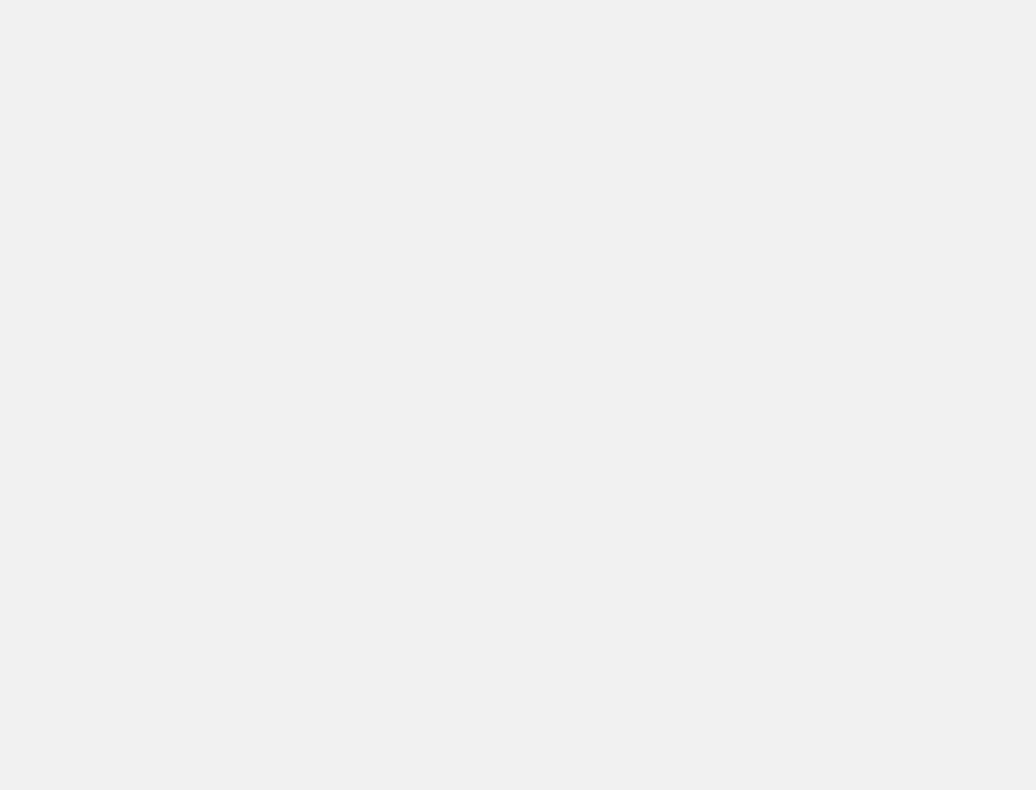
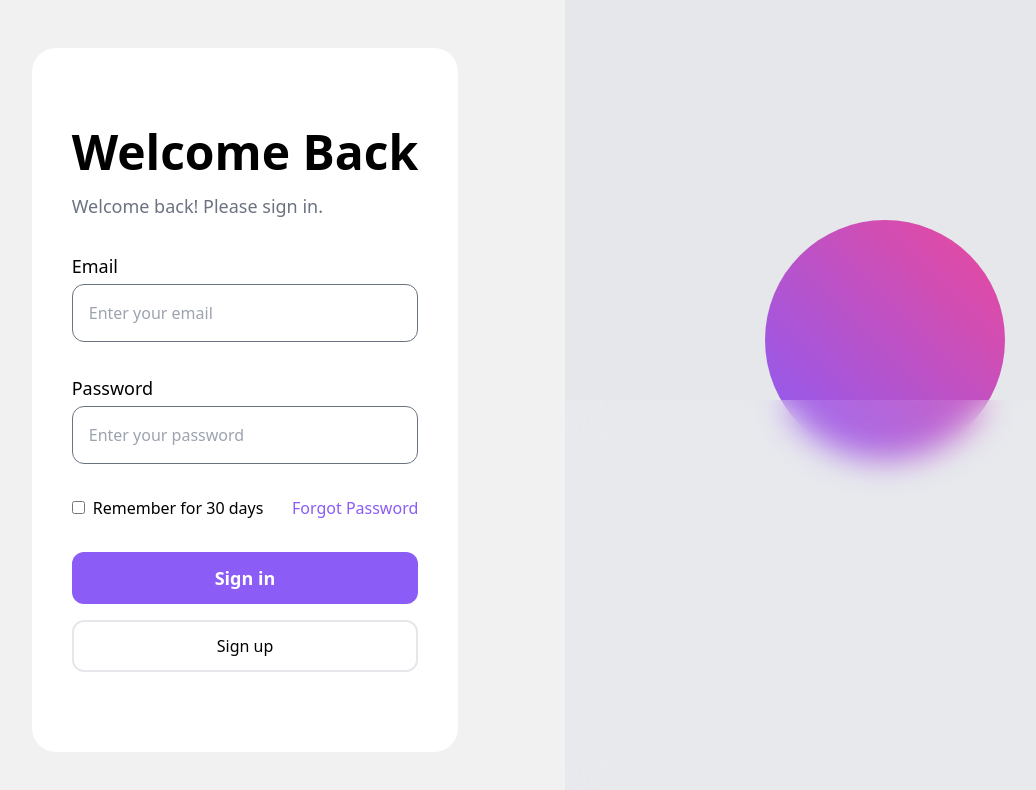
Before and after one commit to Dhyan441/flashify, a React (Create React App) app in the folder client/: page /login in a window 1280 px wide. Before the commit this address had no page. Shown: the top 790 px of the page, without its empty margins (75-1111 px from the left). Built offline with nearby package versions, Linux system fonts and the light colour scheme; no server answers.

Commit message:
frontend/backend integration

```diff
--- a/client/package.json
+++ b/client/package.json
@@ -8,6 +8,7 @@
     "@testing-library/react": "^13.4.0",
     "@testing-library/user-event": "^13.5.0",
     "autoprefixer": "^10.4.16",
+    "axios": "^1.5.1",
     "postcss": "^8.4.31",
     "react": "^18.2.0",
     "react-dom": "^18.2.0",
--- a/client/src/App.jsx
+++ b/client/src/App.jsx
@@ -3,6 +3,7 @@ import { BrowserRouter as Router, Routes, Route } from "react-router-dom";
 import "./index.css";
 import AppLayout from "./components/AppLayout";
 import Decks from "./components/Decks";
+import Login from './components/Login';
 
 const App = () => {
   return (
@@ -12,8 +13,8 @@ const App = () => {
           <Route path="/app/*" element={<AppLayout />}>
             <Route path="decks" element={<Decks />} />
           </Route>
-          {/* <Route path="/login" element={<Login />} />
-          <Route path="/signup" element={<SignUp />} /> */}
+          <Route path="/login" element={<Login />} />
+          {/*<Route path="/signup" element={<SignUp />} /> */}
           {/* <Route path="*" element={<ErrorPage />} /> */}
         </Routes>
       </Router>
--- /dev/null
+++ b/client/src/components/Deck.jsx
@@ -0,0 +1,18 @@
+import React from 'react';
+
+const Deck = ({ deck }) => {
+  return (
+    <div className='max-w-sm mx-auto bg-white rounded-xl overflow-hidden shadow-lg p-4 mb-4'>
+        <h3 className='text-xl font-semibold mb-2'>{deck.name}</h3>
+        <p className='text-gray-600'>{deck.createdAt}</p>
+        <a
+        href='/app/study'
+        className='mt-2 bg-primary-light hover:bg-primary-main text-white font-semibold py-2 px-4 rounded-full inline-block'
+        >
+        Study Now
+        </a>
+    </div>
+  );
+};
+
+export default Deck;
--- a/client/src/components/Decks.jsx
+++ b/client/src/components/Decks.jsx
@@ -1,9 +1,38 @@
-import React from 'react'
+import React, {useState, useEffect} from 'react'
+import Deck from './Deck'
+import axios from '../requests/axios'
 
 const Decks = () => {
-  return (
-    <div>Decks</div>
-  )
+    const [decks, setDecks] = useState([{'deck_id': 1, 'name': 'Greek Mythology', 'createdAt': '2023 Jan 24'}, {'deck_id': 1, 'name': 'Greek Mythology', 'createdAt': '2023 Jan 24'}, {'deck_id': 1, 'name': 'Greek Mythology', 'createdAt': '2023 Jan 24'}, {'deck_id': 1, 'name': 'Greek Mythology', 'createdAt': '2023 Jan 24'}, {'deck_id': 1, 'name': 'Greek Mythology', 'createdAt': '2023 Jan 24'}, {'deck_id': 1, 'name': 'Greek Mythology', 'createdAt': '2023 Jan 24'}])
+
+    useEffect(() => {
+      console.log(process.env.REACT_APP_API_URL)
+      const apiUrl = '/decks';
+
+      const fetchData = async () => {
+        try {
+          const response = await axios.get(apiUrl);
+
+          setDecks(response.data);
+        } catch (error) {
+          console.error('Error:', error);
+        }
+      };
+
+      // Call the async function
+      fetchData();
+    }, []);
+
+    return (
+      <div className='relative flex flex-wrap justify-center drop-shadow-2xl' style={{ paddingLeft: '9rem', paddingTop: '2rem' }}>
+        {decks.map((deck, index) => (
+          <div key={deck.deck_id} className='w-1/4 p-4'>
+            <Deck deck={deck}/>
+          </div>
+        ))}
+      </div>
+    );
+
 }
 
 export default Decks
--- a/client/src/components/Login.jsx
+++ b/client/src/components/Login.jsx
@@ -1,10 +1,37 @@
 import React, { useState } from 'react';
+import axios from '../requests/axios';
 
 const Login = () => {
   const [isLogin, setIsLogin] = useState(true);
+  const [email, setEmail] = useState("");
+  const [password, setPassword] = useState("");
 
   const toggleCard = () => {
     setIsLogin(!isLogin);
+  };
+
+  const handleEmailChange = (e) => {
+    setEmail(e.target.value);
+  };
+
+  const handlePasswordChange = (e) => {
+    setPassword(e.target.value);
+  };
+
+  const handleLogin = async () => {
+    try {
+      const apiUrl = '/login';
+      const requestData = {
+        email: email,
+        password: password,
+      };
+
+      const response = await axios.post(apiUrl, requestData);
+
+      console.log('Login response:', response.data);
+    } catch (error) {
+      console.error('Error:', error);
+    }
   };
 
   return (
@@ -15,11 +42,23 @@ const Login = () => {
           <p className='font-medium text-lg text-gray-500 mt-4'>{isLogin ? 'Welcome back! Please sign in.' : 'Join us today! Create an account.'}</p>
           <div className="mt-8">
             <label className='text-lg font-medium'>Email</label>
-            <input className='w-full bottom-2 border border-gray-500 rounded-xl p-4 mt-1 bg-transparent' placeholder='Enter your email'></input>
+            <input
+              type="text"
+              placeholder="Enter your email"
+              className='w-full bottom-2 border border-gray-500 rounded-xl p-4 mt-1 bg-transparent'
+              value={email}
+              onChange={handleEmailChange}
+            />
           </div>
           <div className="mt-8">
             <label className='text-lg font-medium'>Password</label>
-            <input className='w-full bottom-2 rounded-xl p-4 mt-1 bg-transparent border border-gray-500' placeholder='Enter your password'></input>
+            <input
+              type="password"
+              placeholder="Enter your password"
+              className='w-full bottom-2 rounded-xl p-4 mt-1 bg-transparent border border-gray-500'
+              value={password}
+              onChange={handlePasswordChange}
+            />
           </div>
           <div className='mt-8 flex justify-between items-center'>
             <div>
@@ -31,7 +70,8 @@ const Login = () => {
             ) : null}
           </div>
           <div className='mt-8 flex flex-col gap-y-4'>
-            <button
+              <button
+              onClick={handleLogin}
               className='active:scale-[.98] active:duration-75 hover:scale-[1.02] ease-in-out transition-all py-3 rounded-xl bg-violet-500 text-white text-lg font-bold'
             >
               {isLogin ? 'Sign in' : 'Sign up'}
--- a/client/src/components/smaller_components/SideBar.jsx
+++ b/client/src/components/smaller_components/SideBar.jsx
@@ -8,9 +8,9 @@ const SideBarIconTop = ({ icon }) => <div className="sidebar-icon mt-24">{icon}<
 const SideBar = () => {
   return (
     <div className="fixed top-0 left-0 h-screen w-36 m-0 flex flex-col bg-primary-main text-white shadow-lg z-[100]">
-      <SideBarIconTop icon={<BsCloudUpload size="30" />} />
-      <SideBarIcon icon={<BsCardList size="30" />} />
-      <SideBarIcon icon={<FaPencilAlt size="30" />} />
+      <a href="/app/upload"><SideBarIconTop icon={<BsCloudUpload size="30" />} /></a>
+      <a href="/app/decks"><SideBarIcon icon={<BsCardList size="30" />} /></a>
+      <a href="/app/study"><SideBarIcon icon={<FaPencilAlt size="30" />} /></a>
     </div>
   );
 };
--- /dev/null
+++ b/client/src/requests/axios.js
@@ -0,0 +1,7 @@
+import axios from 'axios'
+
+const instance = axios.create({
+    baseURL: process.env.REACT_APP_API_URL
+})
+
+export default instance
```
Also changed, not shown: 1 other file (tests, documents, lock files or other folders).
